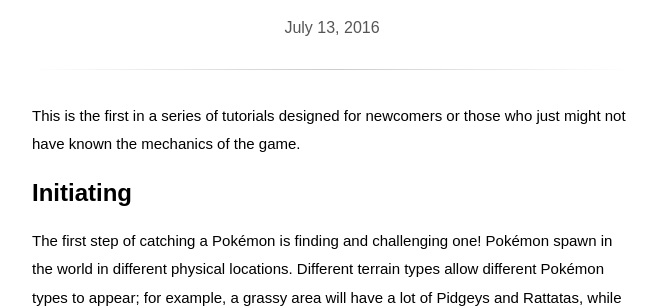
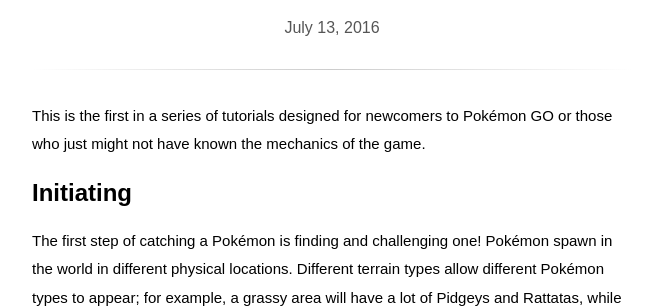
Before and after one commit to cassidyjames/poke.today, a Jekyll site: the page built from _posts/2016-07-13-catching.md, in a window 1280 px wide. Shown: the part 199-507 px from the top of the page, without its empty margins (308-970 px from the left). Built offline with Jekyll 4.4.1, drawn with Linux system fonts in a browser that asks for light colours; some web fonts are replaced.

Commit message:
Copy tweak on Catching

```diff
--- a/_posts/2016-07-13-catching.md
+++ b/_posts/2016-07-13-catching.md
@@ -5,8 +5,8 @@
 categories: tutorial
 ---
 
-This is the first in a series of tutorials designed for newcomers or those who
-just might not have known the mechanics of the game.
+This is the first in a series of tutorials designed for newcomers to Pokémon GO
+or those who just might not have known the mechanics of the game.
 
 # Initiating
 
```
